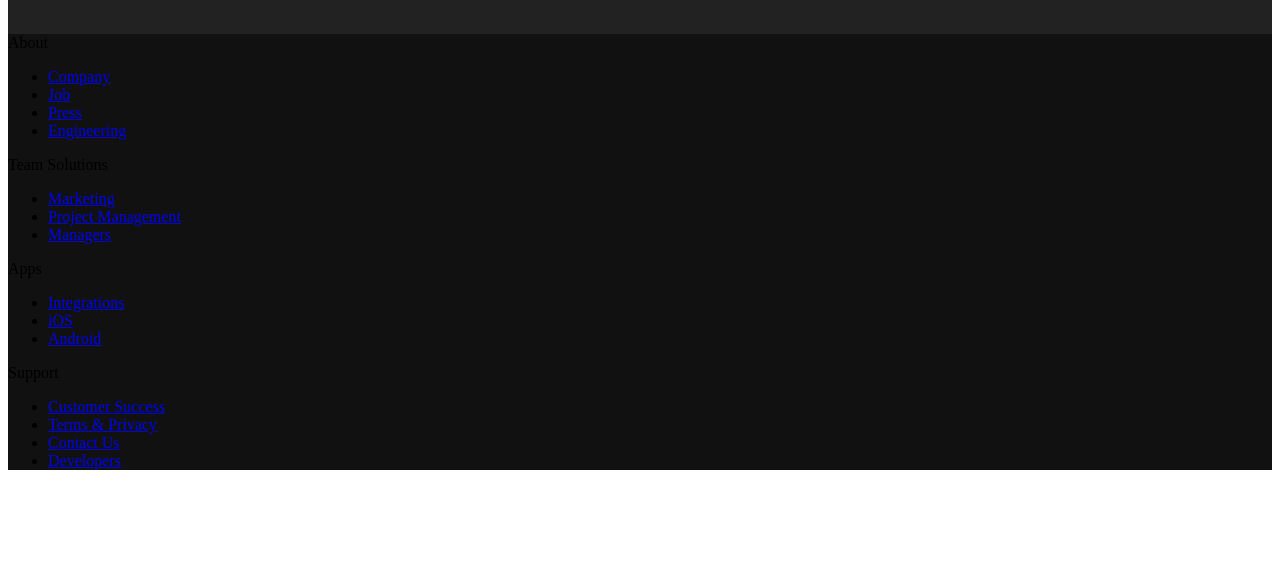
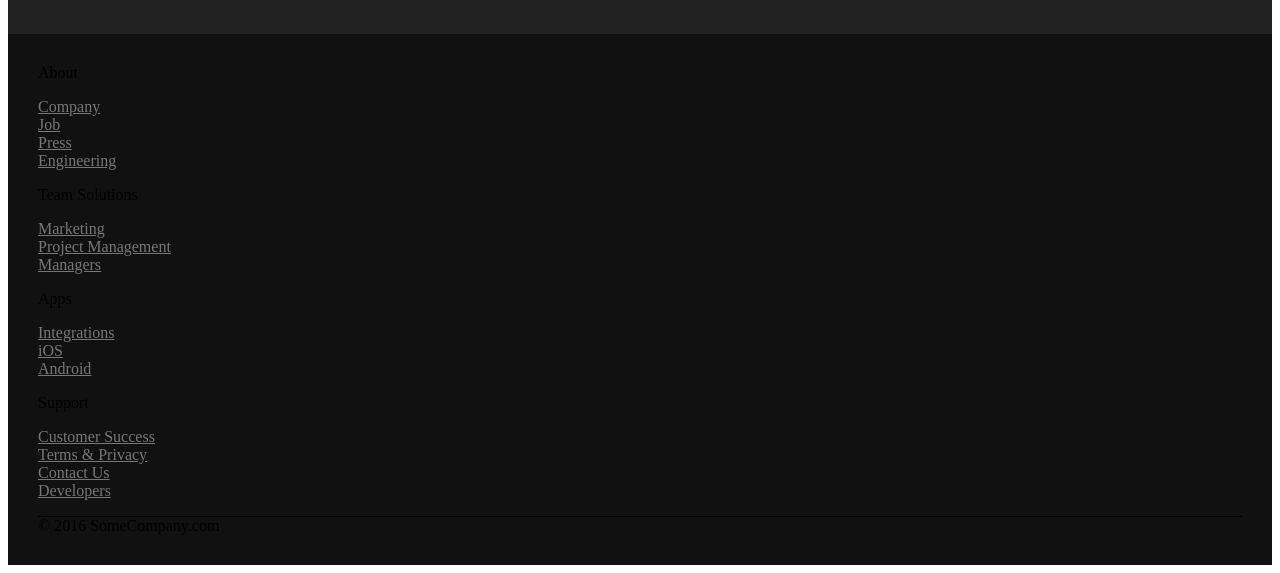
Before and after one commit to MichaelAng/homepage, a website built with webpack: page src/index.html in a window 1280 px wide. Shown: the part 5603-6176 px from the top of the page. Before the commit the page ends 6089 px from the top, so only its background shows below. Built offline with nearby package versions, Linux system fonts and the light colour scheme; files whose address does not match are found by name.

Commit message:
style footer

```diff
--- a/src/index.html
+++ b/src/index.html
@@ -399,6 +399,8 @@
                 </div>
             </div>
         </div>
+        <div class="copyright">&copy; 2016 SomeCompany.com</div>
     </footer>
+
 </body>
 </html>
--- a/src/styles.css
+++ b/src/styles.css
@@ -78,6 +78,23 @@ header .header-text .btn.sc-btn-header {
 		line-height: 40px;
 		margin-bottom: 25px;
 	}
+}
+
+footer {
+    padding: 30px;
+}
+
+footer ul {
+    padding: 0;
+}
+footer ul li {
+    list-style: none;
+}
+footer ul li a{
+    color: #777777;
+}
+footer .copyright {
+    border-top: 1px solid;
 }
 
 #redefine .sc-section-body {
```
